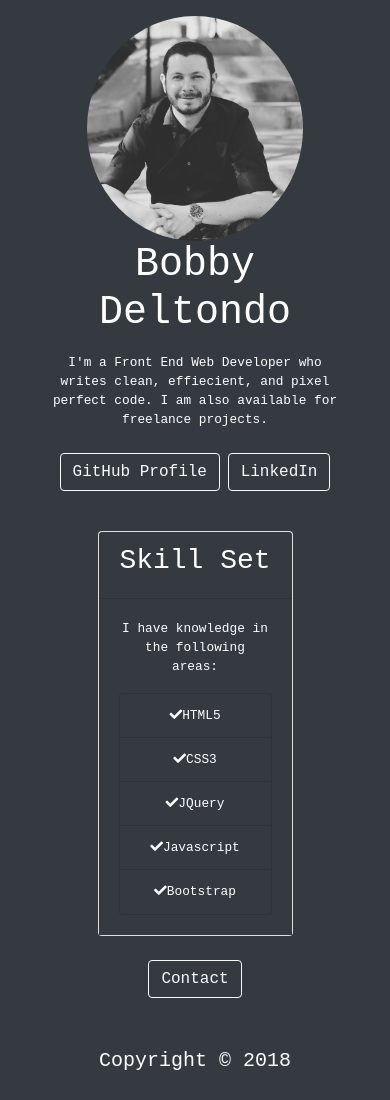
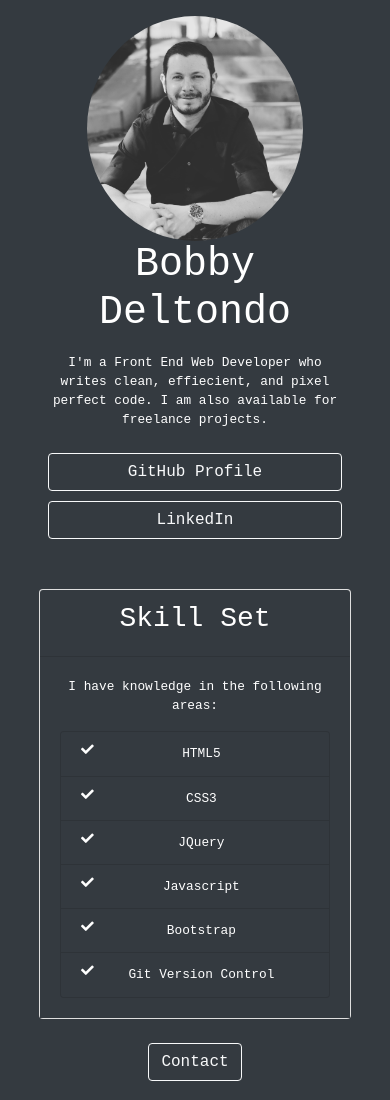
Before and after one commit to bobbydel/bobbydel.github.io, a plain HTML site: page index.html in a window 390 px wide. Shown: the top 1100 px of the page. Drawn offline with nearby package versions, Linux system fonts and the light colour scheme; a web font is replaced by a local one.

Commit message:
Updated
Added to skills set, cleaned up buttons in the intro section.

```diff
--- a/CSS/style.css
+++ b/CSS/style.css
@@ -5,6 +5,9 @@ body {
 
 h1 {
     font-size: 70px;
+}
+i {
+    float: left;
 }
 
 
@@ -16,8 +19,13 @@ h1 {
     width: 50%;
     margin: auto;
 }
+.links {
+    display: block;
+    margin-bottom: 10px;
+}
 
 @media (max-width: 767px) {
+
     .selfie {
         margin: auto;
         display: block;
@@ -28,12 +36,16 @@ h1 {
         margin-top: 100px;
     }
     #skills {
-        width: 70%;
+        width: 100%;
         margin: auto;
     }
 }
 
 @media (max-width: 540px) {
+    .links {
+        display: block;
+        margin-bottom: 10px;
+    }
     body {
         font-size: .8rem;
     }
--- a/index.html
+++ b/index.html
@@ -26,8 +26,8 @@
           <p class="py-2">I'm a Front End Web Developer who writes clean, effiecient, and pixel perfect code. I am also available for freelance
             projects.
           </p>
-          <a href="https://github.com/bobbydel" class="btn btn-outline-light">GitHub Profile</a>
-          <a href="https://www.linkedin.com/in/anthonydeltondo" class="btn btn-outline-light">LinkedIn</a>
+          <a href="https://github.com/bobbydel" class="btn btn-outline-light links">GitHub Profile</a>
+          <a href="https://www.linkedin.com/in/anthonydeltondo" class="btn btn-outline-light links">LinkedIn</a>
         </div>
       </div>
     </div>
@@ -59,6 +59,9 @@
                 </li>
                 <li class="list-group-item bg-dark">
                   <i class="fas fa-check"></i>Bootstrap
+                </li>
+                <li class="list-group-item bg-dark">
+                  <i class="fas fa-check"></i>Git Version Control
                 </li>
               </ul>
 
```
